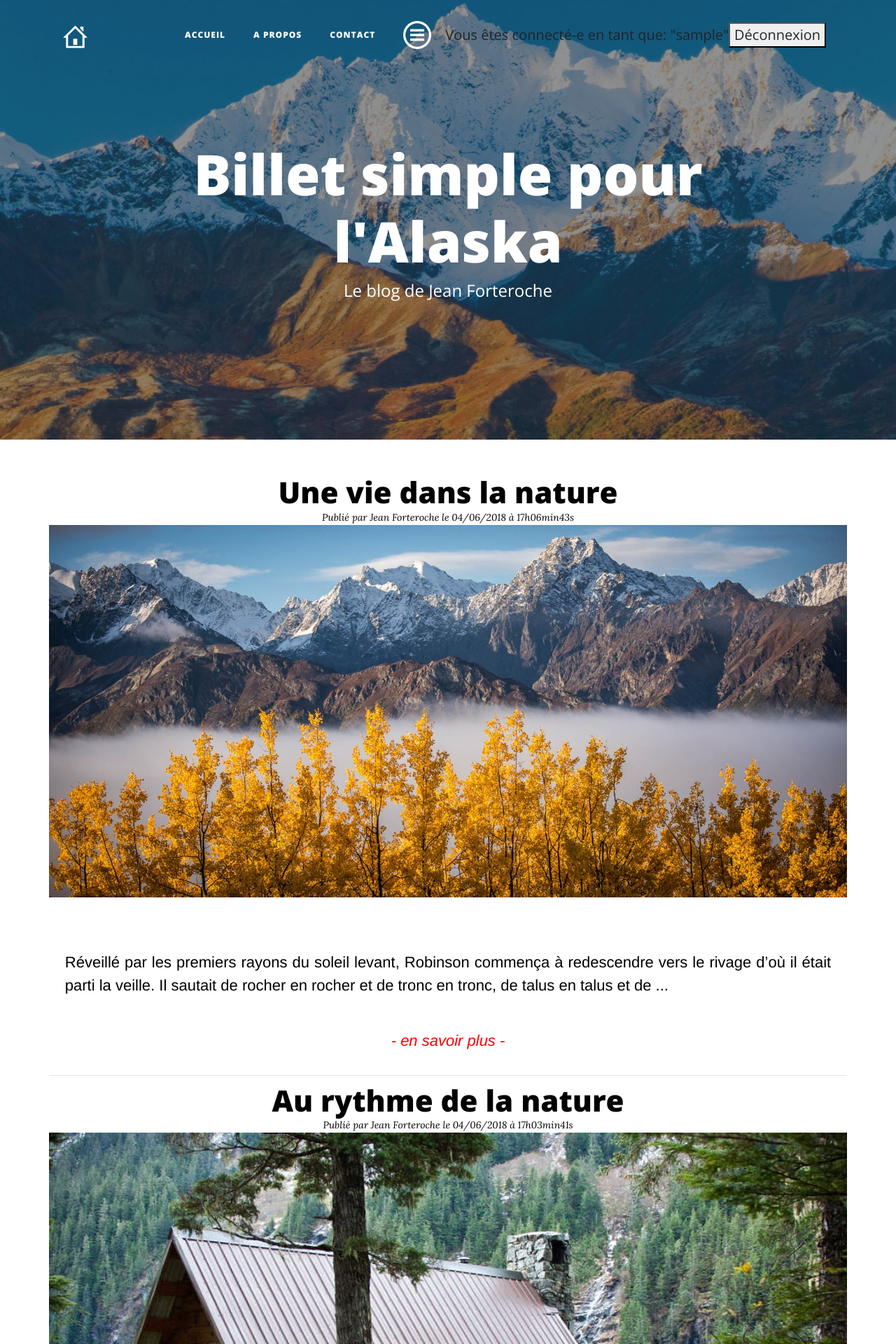
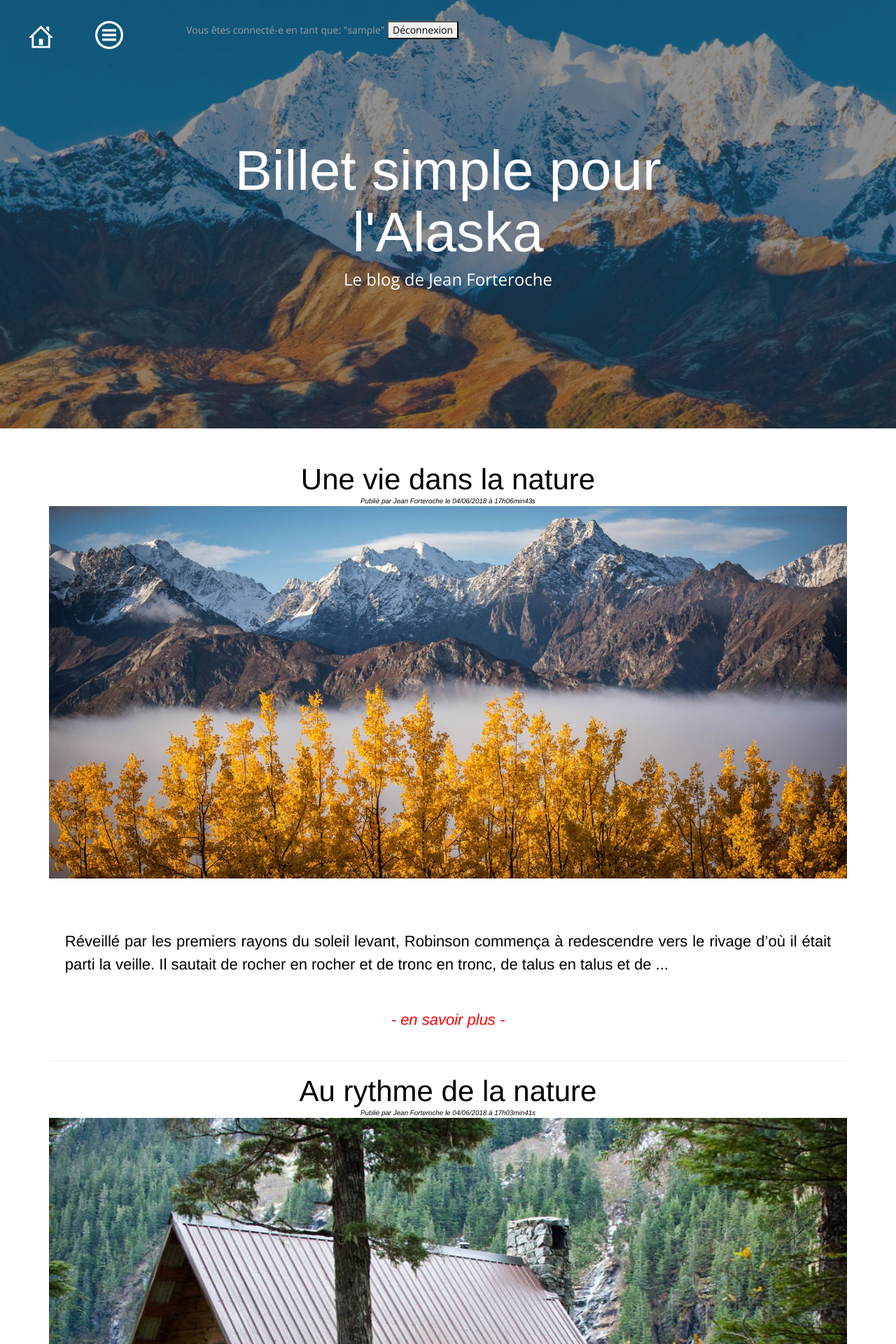
Before and after one commit to Marc-12/P4-JUIN, a PHP site: page /index.php in a window 1280 px wide. Shown: the top 1920 px of the page at 70% size. Run offline with PHP 8.4, Linux system fonts and the light colour scheme; the visitor is signed in with stand-in values (Sample User, id 1); data comes from the database, SQL or seed files in the repository; some libraries are stand-ins or nearby versions.

Commit message:
correction bug responsive

```diff
--- a/model/Manager.php
+++ b/model/Manager.php
@@ -3,8 +3,8 @@ class Manager
 {
 	protected function dbConnect()
 	{
-		// $db = new PDO('mysql:host=localhost;dbname=p4;charset=utf8', 'root', '');
-		$db = new PDO('mysql:host=thefotottf122.mysql.db;dbname=thefotottf122;charset=utf8', 'thefotottf122', 'WPsqlvar17');
+		$db = new PDO('mysql:host=localhost;dbname=p4;charset=utf8', 'root', '');
+		// $db = new PDO('mysql:host=thefotottf122.mysql.db;dbname=thefotottf122;charset=utf8', 'thefotottf122', 'WPsqlvar17');
 		return $db;
 	}
 }
--- a/view/frontend/nav.php
+++ b/view/frontend/nav.php
@@ -1,39 +1,145 @@
+<!--<nav class="navbar navbar-expand-lg navbar-light fixed-top" id="mainNav">-->
 <nav class="navbar navbar-expand-lg navbar-light fixed-top" id="mainNav">
-	  <div class="container">
-		<a class="navbar-brand" href="index.php"><img src="public/images/assets/home.png" ></a>
-		<button class="navbar-toggler navbar-toggler-right" type="button" data-toggle="collapse" data-target="#navbarResponsive" aria-controls="navbarResponsive" aria-expanded="false" aria-label="Toggle navigation">
-			<i class="fa fa-bars"></i>
-		</button>
-		<div class="collapse navbar-collapse" id="navbarResponsive">
-		  <ul class="navbar-nav ml-auto">
-			<li class="nav-item">
-			  <a class="nav-link" href="index.php">Accueil</a>
-			</li>
-			<li class="nav-item">
-			  <a class="nav-link" href="index.php">A propos</a>
-			</li>
-			<li class="nav-item">
-			  <a class="nav-link" href="index.php">Contact</a>
-			</li>
-			<?php
-			if (isset($_SESSION['user']) == "admin")
+
+  <link rel="stylesheet" href="https://maxcdn.bootstrapcdn.com/bootstrap/3.3.7/css/bootstrap.min.css">
+  <script src="https://ajax.googleapis.com/ajax/libs/jquery/3.3.1/jquery.min.js"></script>
+  <script src="https://maxcdn.bootstrapcdn.com/bootstrap/3.3.7/js/bootstrap.min.js"></script>
+
+	<style>
+		@media(max-width: 768px)
+		{
+			.container-flui, .navbar-inverse
 			{
-				echo '<li class="nav-item"><a class="buttonAdminZone"><img src="public/images/assets/menu.png" ></a></li>';
+				background-color: black;
 			}
-			?>
-		   </ul>
-		   <?php
-			if (isset($_SESSION['pseudo']))
+			.navbar
 			{
-				echo ' <p>Vous êtes connecté-e en tant que: "'.$_SESSION['pseudo'].'</p>" <button id="deconnectSession">Déconnexion</button>';
+				width: 100%;
+				display: block;
+				border: 3px solid gree;
+				margin: 0px;
+				padding: 0px;
 			}
-			else
+			.navbar-nav
 			{
-				echo ' Vous n\'êtes pas connecté-e ! <button id="connectSession">Se connecter</button>';
-				$_SESSION['redirectionPage'] = $_SERVER['REQUEST_URI'];
+				width: 100%;
+				margin: 0px;
+				margin-top: 50px;
+				border: solid re;
 			}
-		?>
-		</div>
+				.navbar-nav li button
+				{
+					color: black;
+				}
+			.navbar-collapse
+			{
+				border: 1px solid gree;
+				background-color: black;
+				margin: 0px;
+				padding: 2%;
+			}
+			/* NE PAS AFFICHER BUTTON ADMIN POUR ECRAN XS */
+			.buttonAdminZone img
+			{
+				display: none;
+			}
+			.nav li
+			{
+				color: white;
+				margin: 0px;
+				width: 100%;
+				height: 100%;
+				border: solid whit 1px;
+			}
+			.buttonAdminZoneXS p
+			{
+				display: inline;
+			}
+			.container-fluid
+			{
+				display: flex;
+				flex-direction: row;
+				justify-content: end;
+				align-items: center;
+
+			}
+			.navbar-header
+			{
+				border: 2px solid re;
+				margin-top: 0px;
+				margin-right: 0px;
+				padding: 2%;
+				right: 0px;
+				top: 0px;
+				position: absolute;
+				z-index: 344;
+			}
+		}
+
+
+									@media(min-width: 769px)
+									{
+										.container-fluid, .navbar-inverse
+										{
+											background-color: rgba(0, 0, 0, 0);
+											width: 100%;
+											border: none;
+											margin: 0px;
+										}
+										/* AFFICHAGE BUTTON ADMIN POUR ECRAN > XS (LG) */
+										.buttonAdminZone
+										{
+											display: block;
+										}
+										.nav-link p
+										{
+											color: white;
+										}
+										.buttonAdminZoneXS p
+										{
+											display: none;
+										}
+										.navbar-nav li button
+										{
+											color: black;
+										}
+									}
+	</style>
+			<nav class="navbar navbar-inverse">
+			  <div class="container-fluid">
+				<div class="navbar-header">
+				  <button type="button" class="navbar-toggle" data-toggle="collapse" rel="tooltip" data-target="#myNavbar">
+					<span class="icon-bar"></span>
+					<span class="icon-bar"></span>
+					<span class="icon-bar"></span>
+				  </button>
+				  <a class="navbar-brand" href="index.php"><img src="public/images/assets/home.png" ></a>
+				  <!--<a class="navbar-brand" href="#"></a>	-->
+				</div>
+				<div class="collapse navbar-collapse" id="myNavbar">
+				  <ul class="nav navbar-nav">
+					<!--<li><a href="index.php">Accueil</a></li>-->
+					<?php
+						if (isset($_SESSION['user']) == "admin")
+						{
+							echo '<li><a class="buttonAdminZone"><img src="public/images/assets/menu.png" ></a></li>';
+							echo '<li><a href="index.php?action=admin" class="buttonAdminZoneXS"><p>Administration Posts / Commentaires</p></a></li>
+								  <li><a href="index.php?action=adminCategory" class="buttonAdminZoneXS"><p>Administration catégories</p></a></li>';
+						}
+						if (isset($_SESSION['pseudo']))
+						{
+							echo '<li><a>Vous êtes connecté-e en tant que: "'.$_SESSION['pseudo'].'" <button id="deconnectSession">Déconnexion</button></a></li>';
+						}
+						else
+						{
+							echo '<li><a>Vous n\'êtes pas connecté-e ! <button id="connectSession">Se connecter</button></a></li>';
+							$_SESSION['redirectionPage'] = $_SERVER['REQUEST_URI'];
+						}
+					?>
+				  </ul>
+				</div>
+			  </div>
+			</nav>
 		<div class="adminInfos"></div>
 	  </div>
 </nav>
```
